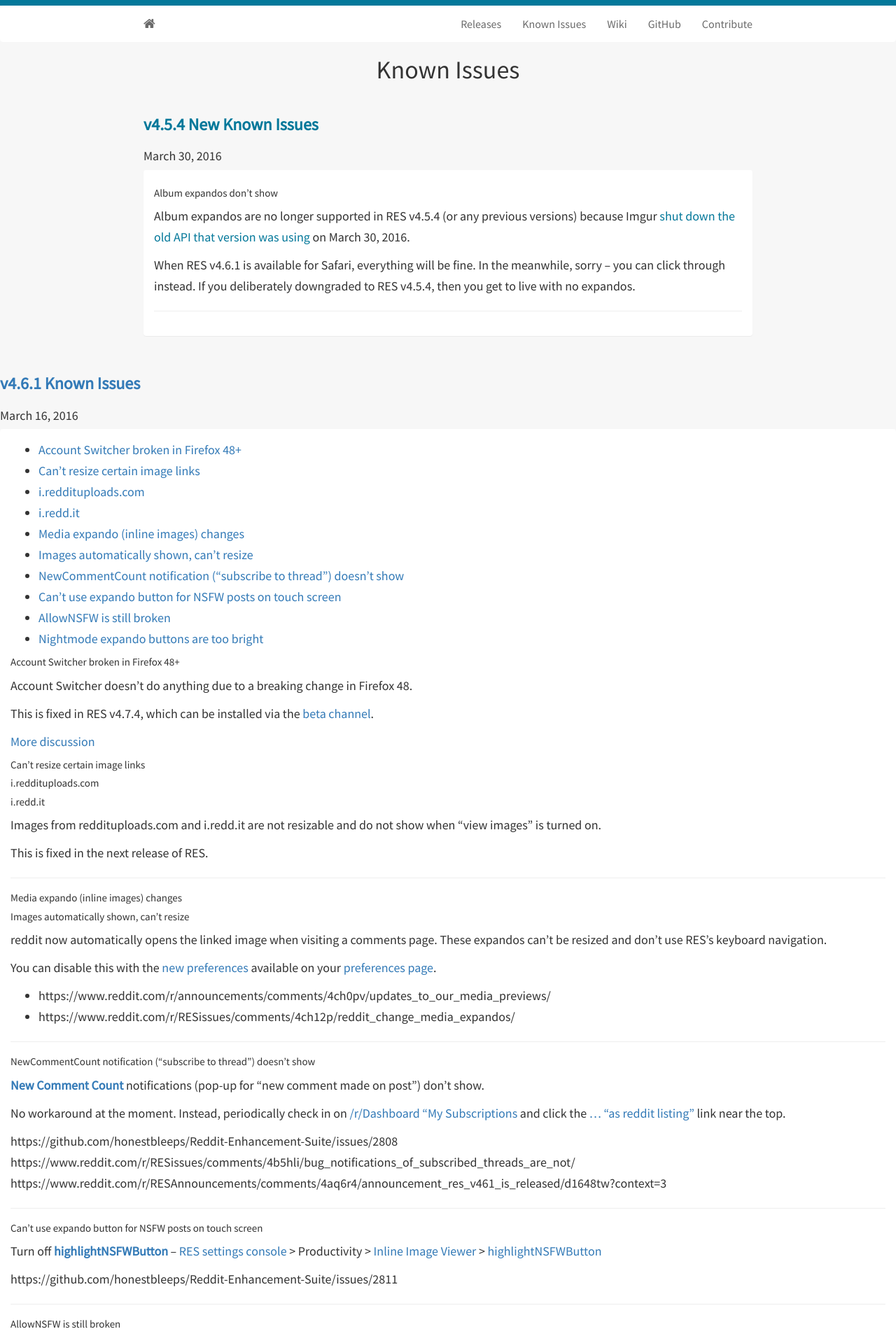
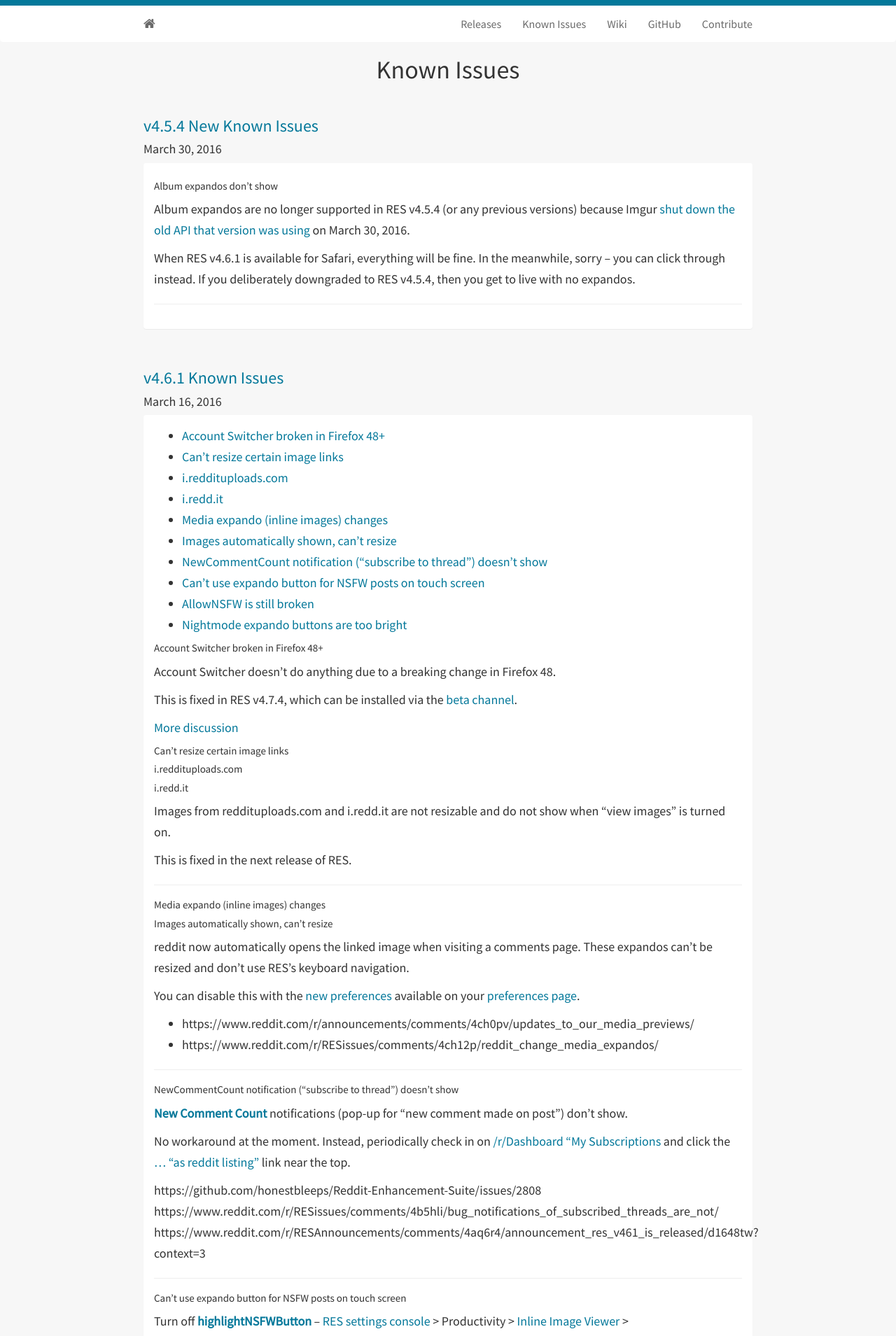
Before and after one commit to Reddit-Enhancement-Suite/Reddit-Enhancement-Suite.github.io, a Jekyll site: the page built from knownissues.html, in a window 1280 px wide. Shown: the top 1909 px of the page at 70% size. Built offline with Jekyll 4.4.1, drawn with Linux system fonts in a browser that asks for light colours; nearby versions of some CDN libraries.

Commit message:
fewer /div

```diff
--- a/knownissues.html
+++ b/knownissues.html
@@ -6,14 +6,9 @@
 <h1>Known Issues</h1>
 {% for post in site.posts %}{% if post.tags contains "Known Issues" %}
   <div class="blog-post">
-		<h3>
-		  <strong><a href="{{ post.url }}">{{ post.title }}</a></strong>
-		</h3>
-	</div>
 	<div class="blog-title">
-		<h4>
-		{{ post.date | date: "%B %e, %Y" }}
-		</h4>
+		<h3><a href="{{ post.url }}">{{ post.title }}</a></h3>
+		<h4>{{ post.date | date: "%B %e, %Y" }}</h4>
 	</div>
 	<div class="panel panel-default">
 		<div class="panel-body">
```
